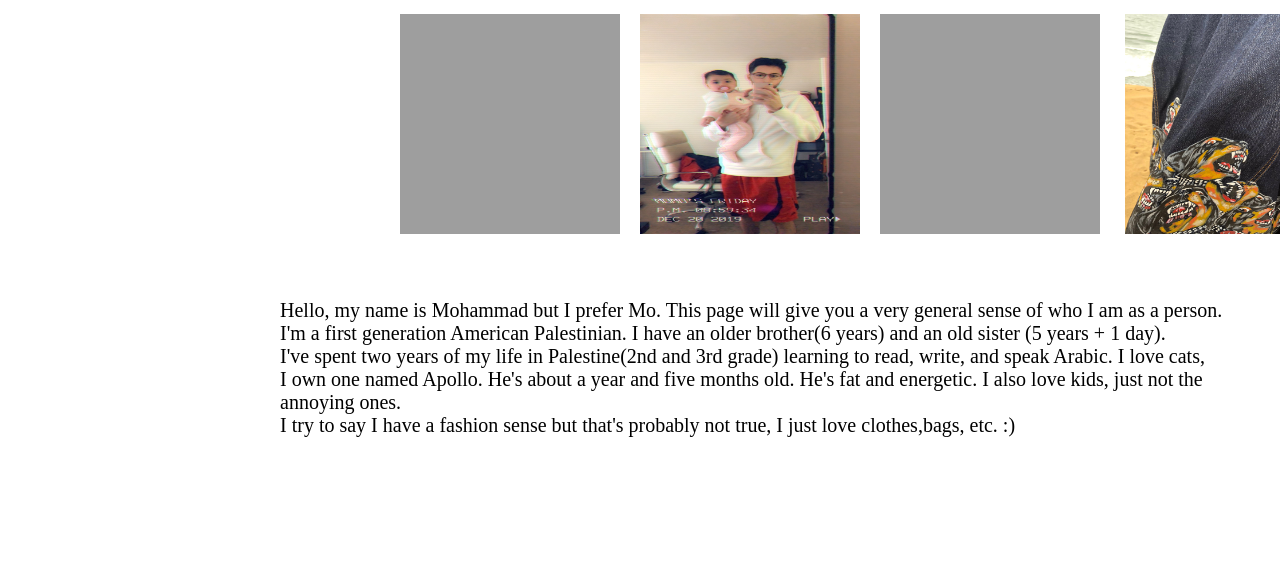
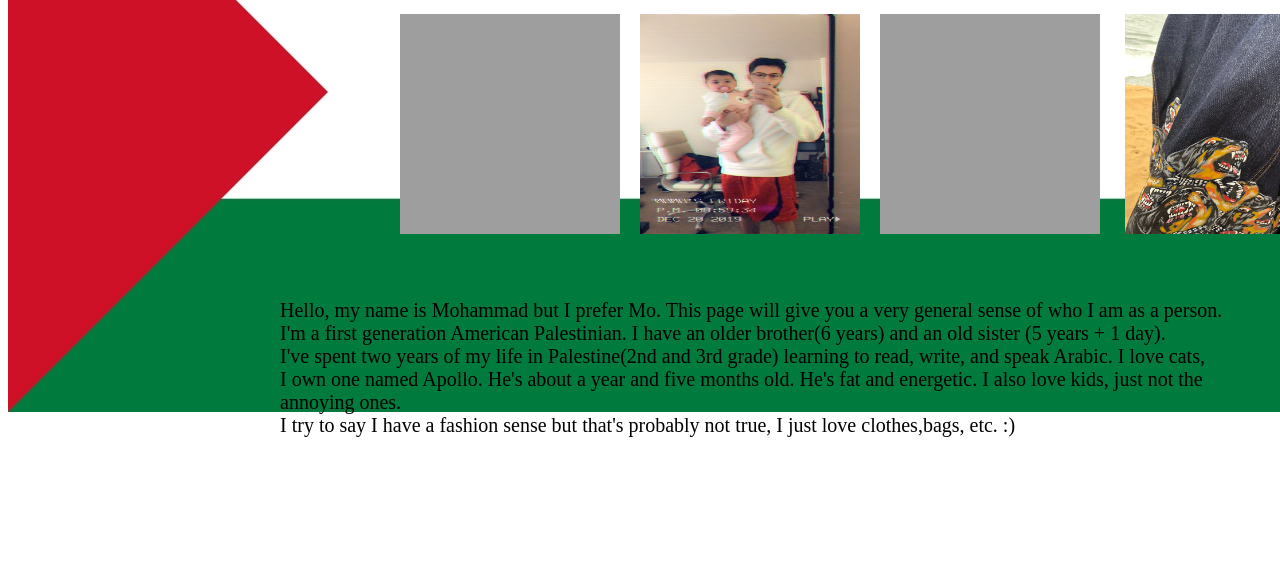
Before and after one commit to Mgheith77/about-me, a plain HTML site: page index.html in a window 1280 px wide. Shown: the part 236-800 px from the top of the page. Drawn offline with Linux system fonts and the light colour scheme; the site is published under a folder, as on GitHub Pages, so addresses that start at the root find nothing.

Commit message:
PNG TO JPEG

```diff
--- a/index.html
+++ b/index.html
@@ -8,7 +8,7 @@
     <link rel="stylesheet" href="./main.css">
 </head>
 <body>
-    <img id="palestine-flag" src="/images/palestine-flag.jpeg" alt="Palestine Flag">
+    <img id="palestine-flag" src="./images/palestine-flag.jpeg" alt="Palestine Flag">
     <h1 id="aboutmo">About Mo</h1>
     <h2 id="myname">Mohammad Gheith</h2>
     <img id="catandme" src="./images/meandcat.jpeg" alt="Me and Cat" width="220" height="220">
```
